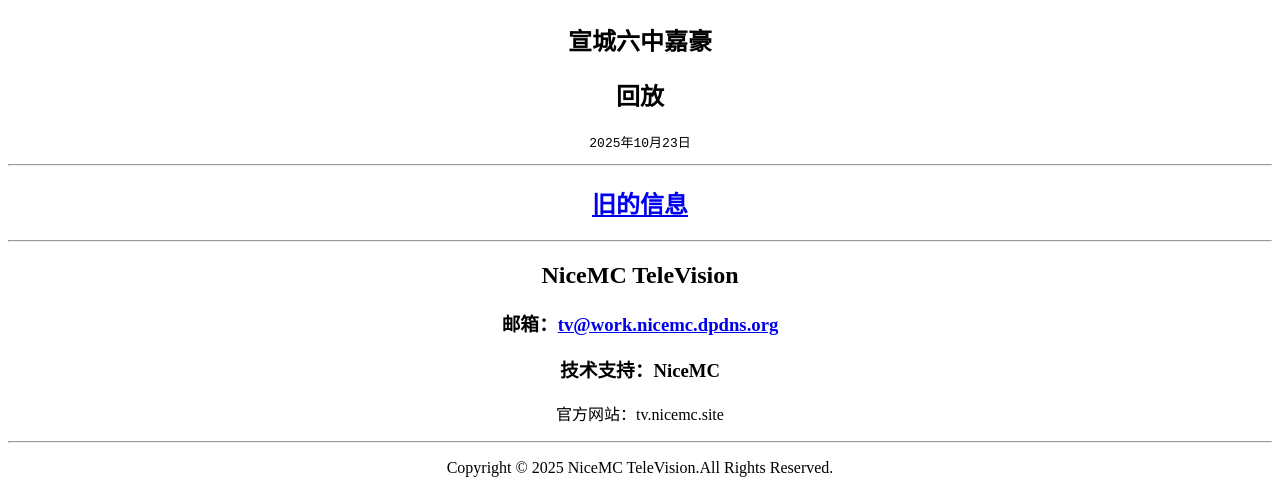
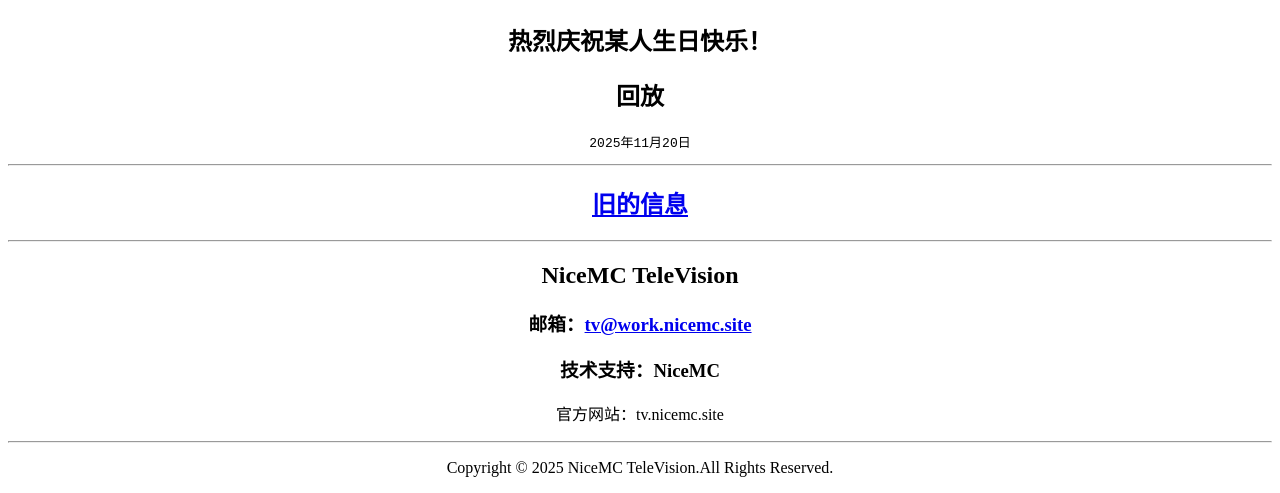
Before and after one commit to NiceMC-Team/tv, a plain HTML site: page index.html in a window 1280 px wide. Shown: the part 873-1366 px from the top of the page. Drawn offline with Linux system fonts and the light colour scheme.

Commit message:
Update index.html

```diff
--- a/index.html
+++ b/index.html
@@ -11,16 +11,16 @@
     <h2>NiceMC TV</h2>
     <hr>
     <video width="1000" height="700" controls="" autoplay="" __idm_id__="2760705">
-        <source src="https://pan.huang1111.cn/f/kZmOcx/Video_1761221152377.mp4" type="video/mp4">
+        <source src="https://pan.huang1111.cn/f/Zd1gIw/lv_7277960660653215031_20251115205632.mp4" type="video/mp4">
        </video>
-    <h2>宣城六中嘉豪</h2>
+    <h2>热烈庆祝某人生日快乐！</h2>
     <h2>回放</h2>
-    <pre>2025年10月23日</pre>
+    <pre>2025年11月20日</pre>
     <hr>
     <h2><a href="old.html">旧的信息</a><h2>
     <hr>
     <h2>NiceMC TeleVision</h2>
-    <h3>邮箱：<a href="mailto:tv@work.nicemc.dpdns.org" >tv@work.nicemc.dpdns.org</a></h3>
+    <h3>邮箱：<a href="mailto:tv@work.nicemc.site" >tv@work.nicemc.site</a></h3>
     <h3>技术支持：NiceMC</h3>
     <p>官方网站：tv.nicemc.site</p>
     <hr>
```
